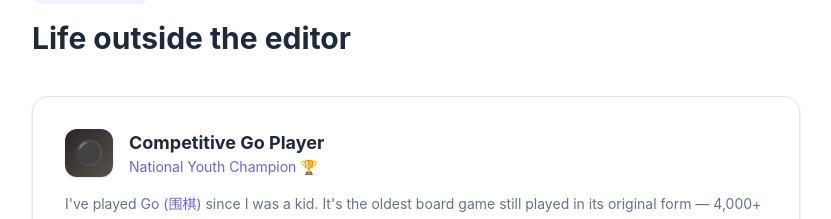
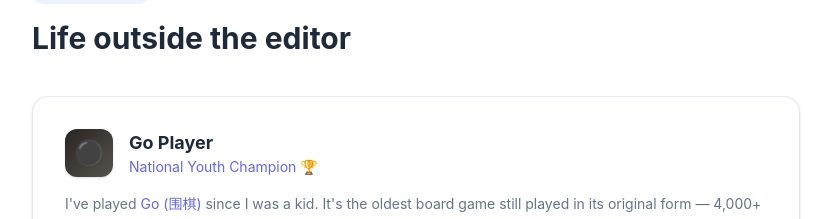
Before and after one commit to anweiqi/personal-website, a Next.js app: page / in a window 1280 px wide. Shown: the part 5123-5342 px from the top of the page, without its empty margins (224-1055 px from the left). Built offline with nearby package versions, Linux system fonts and the light colour scheme.

Commit message:
Update Go Player title

```diff
--- a/src/components/Misc.tsx
+++ b/src/components/Misc.tsx
@@ -15,7 +15,7 @@
                 ⚫
               </div>
               <div>
-                <h3 className="text-lg font-bold">Competitive Go Player</h3>
+                <h3 className="text-lg font-bold">Go Player</h3>
                 <p className="text-sm text-[var(--color-accent)]">
                   National Youth Champion 🏆
                 </p>
```
